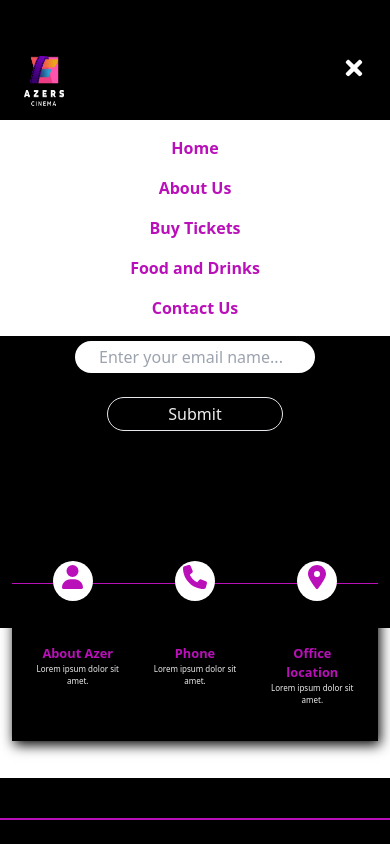
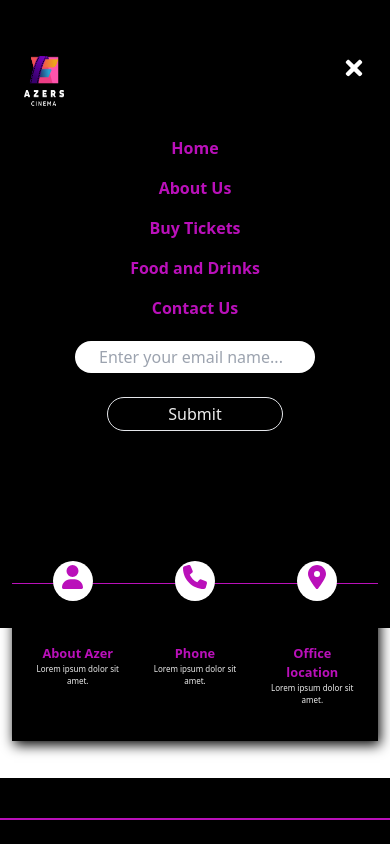
Before and after one commit to GraceJoseph-hub/azer-cinema, a Next.js app: page /Contact in a window 390 px wide. Both pictures are taken after a click on the element 354 px from the left and 81 px from the top of the page. Shown: the top 844 px of the page. Built offline with nearby package versions, Linux system fonts and the light colour scheme.

Commit message:
Almost done with the mvp

```diff
--- a/components/header/Header.jsx
+++ b/components/header/Header.jsx
@@ -73,7 +73,7 @@ const Header = () => {
 
       {/* mobile screen */}
       {menuOpen && (
-        <nav className="absolute top-16 left-0 w-full text-purple font-bold bg-white flex flex-col items-center space-y-4 py-4 z-40">
+        <nav className="absolute top-16 left-0 w-full text-purple font-bold bg-black flex flex-col items-center space-y-4 py-4 z-40">
           {links.map((link, index) => (
             <Link
               href={link.path}
```
